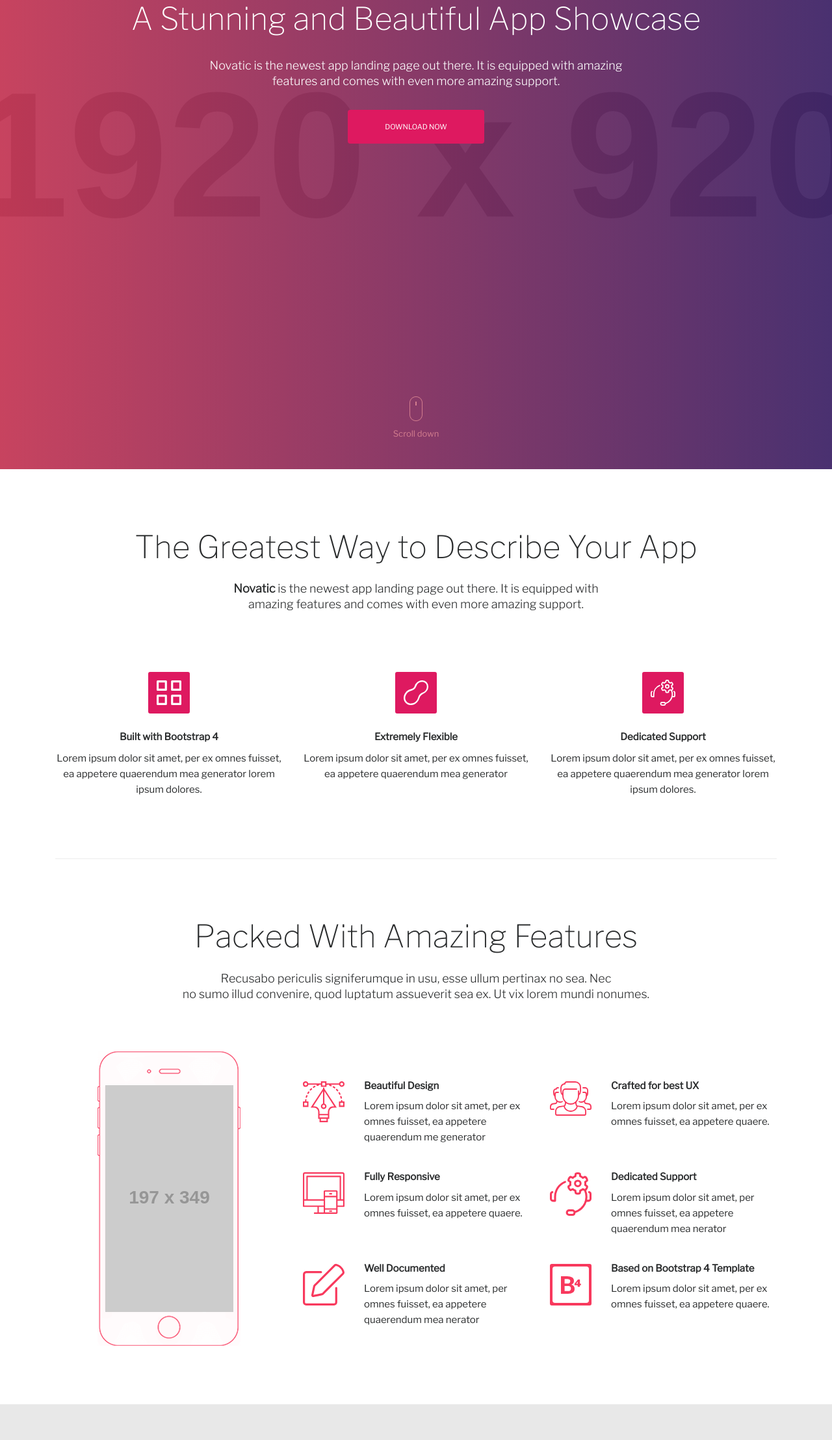
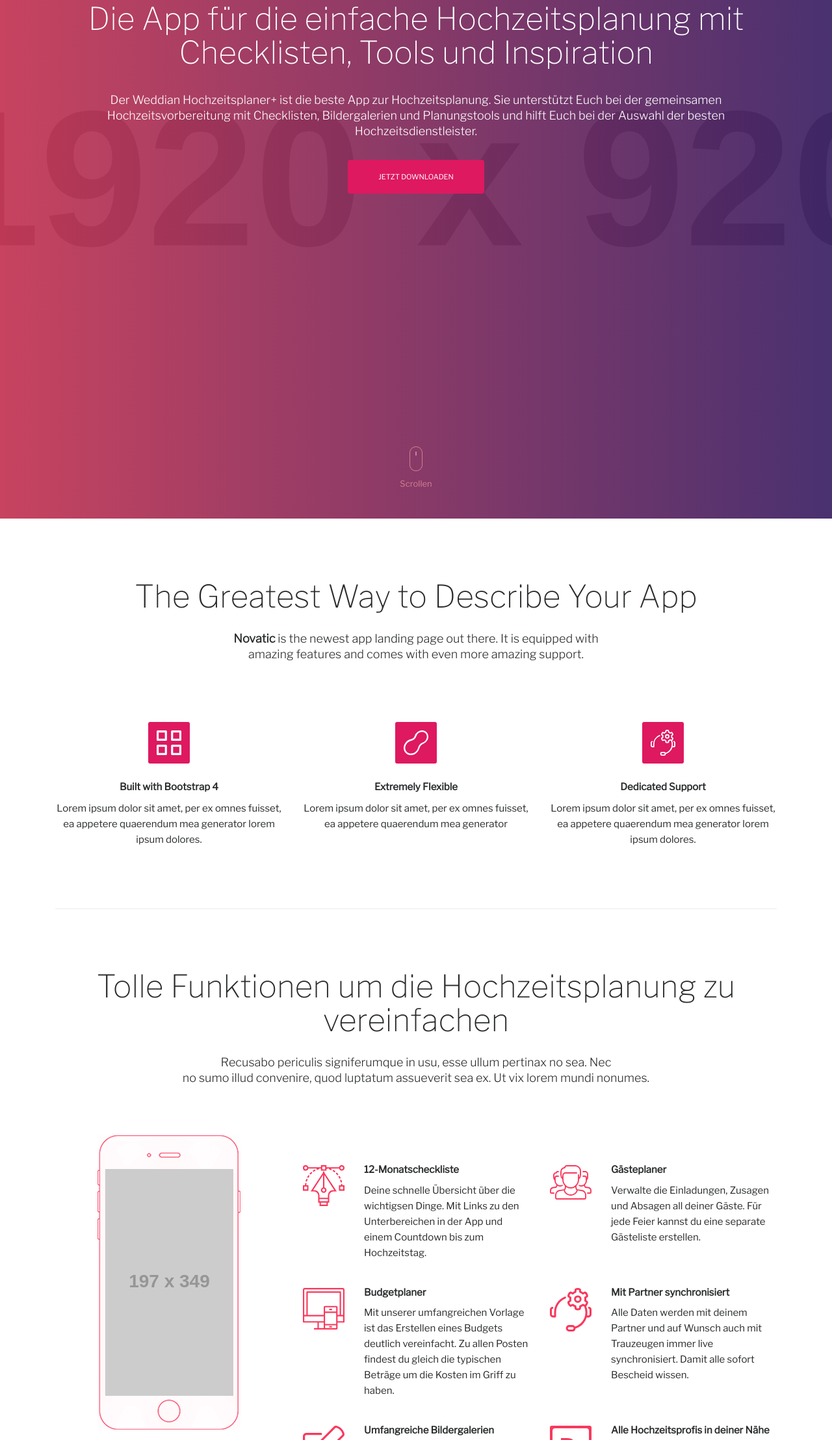
Before and after one commit to weddian/hochzeitsplanerplus.de, a plain HTML site: page index.html in a window 1280 px wide. Shown: the part 200-2416 px from the top of the page at 65% size. Drawn offline with Linux system fonts and the light colour scheme; placeholder pictures from the web are drawn by us.

Commit message:
updated logo, added more infos

```diff
--- a/index.html
+++ b/index.html
@@ -1,5 +1,5 @@
 <!DOCTYPE html>
-<html lang="EN">
+<html lang="de">
 <head>
 	<title>Weddian Hochzeitsplaner+</title>
 
@@ -30,8 +30,8 @@
 
 			<!-- Site logo -->
 			<div class="site-logo" itemscope itemtype="https://schema.org/Organization">
-				<a href="#" itemprop="url" title="Novatic">
-					<img src="img/logo.png" alt="Novatic Logo" itemprop="logo">
+				<a href="#" itemprop="url" title="Weddian Hochzeitsplaner+">
+					<img src="img/logo.png" alt="Weddian Hochzeitsplaner+" itemprop="logo">
 					<span></span>
 				</a>
 			</div>
@@ -50,17 +50,17 @@
 						<a class="nav-link" href="#home">home</a>
 					</li>
 					<li class="nav-item">
-						<a class="nav-link" href="#overview">overview</a>
+						<a class="nav-link" href="#overview">übersicht</a>
 					</li>
 					<li class="nav-item">
 						<a class="nav-link" href="#features">features</a>
 					</li>
 					<li class="nav-item spacer"></li>
 					<li class="nav-item">
-						<a class="nav-link" href="#gallery">gallery</a>
+						<a class="nav-link" href="#gallery">iphone app</a>
 					</li>
 					<li class="nav-item">
-						<a class="nav-link" href="#pricing">pricing</a>
+						<a class="nav-link" href="#pricing">android app</a>
 					</li>
 					<li class="nav-item">
 						<a class="nav-link" href="#subscribe">subscribe</a>
@@ -71,18 +71,19 @@
 
 			<!-- Headline -->
 			<div class="header-inner">
-				<h1>A Stunning and Beautiful App Showcase</h1>
+				<h1>Die App für die einfache Hochzeitsplanung mit Checklisten, Tools und Inspiration</h1>
 				<p class="subtitle">
-					Novatic is the newest app landing page out there. It is equipped with amazing <br>
-					features and comes with even more amazing support.
+					Der Weddian Hochzeitsplaner+ ist die beste App zur Hochzeitsplanung. Sie unterstützt
+					Euch bei der gemeinsamen Hochzeitsvorbereitung mit Checklisten, Bildergalerien und
+					Planungstools und hilft Euch bei der Auswahl der besten Hochzeitsdienstleister.
 				</p>
-				<a href="#download" class="btn btn-large">Download now</a>
+				<a href="#download" class="btn btn-large">Jetzt downloaden</a>
 			</div>
 			<!-- / Headline -->
 
 			<div class="scroll-indicator">
 				<div class="img"></div>
-				<a href="#">Scroll down</a>
+				<a href="#">Scrollen</a>
 			</div>
 
 		</div>
@@ -134,7 +135,7 @@
 	<section id="features" class="features">
 		<div class="container">
 
-			<h2>Packed With Amazing Features</h2>
+			<h2>Tolle Funktionen um die Hochzeitsplanung zu vereinfachen</h2>
 
 			<div class="subtitle">
 				Recusabo periculis signiferumque in usu, esse ullum pertinax no sea. Nec <br>
@@ -158,8 +159,9 @@
 									<img src="img/icons/icon-design.svg" alt="Design">
 								</div>
 								<div class="col-9">
-									<div class="title">Beautiful Design</div>
-									<p> Lorem ipsum dolor sit amet, per ex omnes fuisset, ea appetere quaerendum me generator </p>
+									<div class="title">12-Monatscheckliste</div>
+									<p>Deine schnelle Übersicht über die wichtigsen Dinge.
+										Mit Links zu den Unterbereichen in der App und einem Countdown bis zum Hochzeitstag. </p>
 								</div>
 							</div>
 						</div>
@@ -169,8 +171,9 @@
 									<img src="img/icons/icon-best-ux.svg" alt="UX">
 								</div>
 								<div class="col-9">
-									<div class="title">Crafted for best UX</div>
-									<p> Lorem ipsum dolor sit amet, per ex omnes fuisset, ea appetere quaere.</p>
+									<div class="title">Gästeplaner</div>
+									<p> Verwalte die Einladungen, Zusagen und Absagen all deiner Gäste.
+										Für jede Feier kannst du eine separate Gästeliste erstellen. </p>
 								</div>
 							</div>
 						</div>
@@ -182,8 +185,9 @@
 									<img src="img/icons/icon-responsive.svg" alt="Responsive">
 								</div>
 								<div class="col-9">
-									<div class="title">Fully Responsive</div>
-									<p> Lorem ipsum dolor sit amet, per ex omnes fuisset, ea appetere quaere. </p>
+									<div class="title">Budgetplaner</div>
+									<p> Mit unserer umfangreichen Vorlage ist das Erstellen eines Budgets deutlich vereinfacht.
+										Zu allen Posten findest du gleich die typischen Beträge um die Kosten im Griff zu haben.</p>
 								</div>
 							</div>
 						</div>
@@ -193,8 +197,9 @@
 									<img src="img/icons/icon-support.svg" alt="Support">
 								</div>
 								<div class="col-9">
-									<div class="title">Dedicated Support</div>
-									<p> Lorem ipsum dolor sit amet, per  omnes fuisset, ea appetere quaerendum mea nerator </p>
+									<div class="title">Mit Partner synchronisiert</div>
+									<p> Alle Daten werden mit deinem Partner und auf Wunsch auch mit Trauzeugen
+										immer live synchronisiert. Damit alle sofort Bescheid wissen. </p>
 								</div>
 							</div>
 						</div>
@@ -206,8 +211,10 @@
 									<img src="img/icons/icon-documented.svg" alt="Documented">
 								</div>
 								<div class="col-9">
-									<div class="title">Well Documented</div>
-									<p> Lorem ipsum dolor sit amet, per  omnes fuisset, ea appetere quaerendum mea nerator  </p>
+									<div class="title">Umfangreiche Bildergalerien</div>
+									<p>10 Bildergalerien liefern dir die ersten Anregungen und Ideen für deine Hochzeit.
+										Mit der exklusiven Brautkleidergalerie findest du dein Traumkleid.
+										Die Einladungskartengalerie macht die Auswahl der passenden Einladungskarten ganz einfach. </p>
 								</div>
 							</div>
 						</div>
@@ -217,8 +224,9 @@
 									<img src="img/icons/icon-bootstrap4.svg" alt="Bootstrap 4 template">
 								</div>
 								<div class="col-9">
-									<div class="title">Based on Bootstrap 4 Template</div>
-									<p> Lorem ipsum dolor sit amet, per ex omnes fuisset, ea appetere quaere.</p>
+									<div class="title">Alle Hochzeitsprofis in deiner Nähe</div>
+									<p> Das umfangreiche Dienstleisterverzeichnis liefert dir alle Dienstleister in
+										deiner Nähe mit vielen Zusatzinformationen und Bewertungen von anderen Brautpaaren. </p>
 								</div>
 							</div>
 						</div>
```
Also changed, not shown: datenschutz.html (+0 -1 lines), favicon.png, img/logo.png, img/logo@2x.png.
